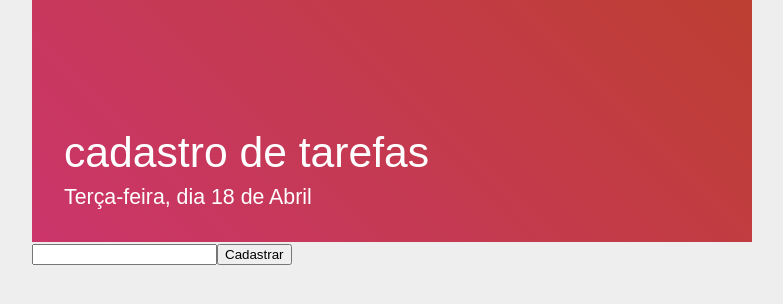
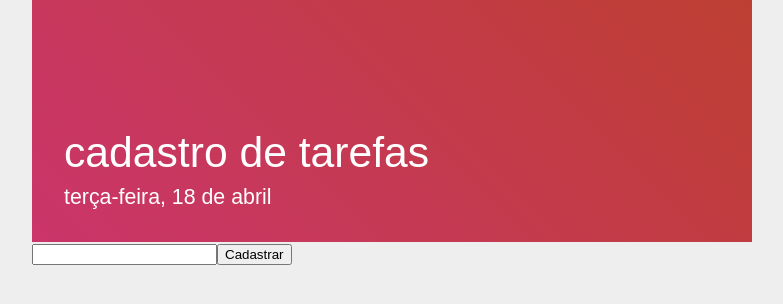
Before and after one commit to Galogico/LojaNode-React, a React (Create React App) app in the folder client/: page / in a window 1280 px wide. Shown: the top 304 px of the page, without its empty margins (248-1031 px from the left). Built offline with nearby package versions, Linux system fonts and the light colour scheme.

Commit message:
data atual

```diff
--- a/client/src/components/Titulo.js
+++ b/client/src/components/Titulo.js
@@ -1,11 +1,19 @@
 import { ModeloTitulo, TituloData, TituloNome } from '../styles/styles'
-import React from 'react'
+import React, { useState } from 'react'
+import { useEffect } from 'react'
 
 function Titulo() {
+    const [data, setData] = useState();
+    useEffect(()=>{
+        const dataAtual = new Date();
+        const dataFormato = {weekday: 'long', day: "numeric", month: "long"}
+        const dataFinal = dataAtual.toLocaleDateString("pt-br", dataFormato)
+        setData(dataFinal)
+    },[])
   return (
     <ModeloTitulo>
         <TituloNome>cadastro de tarefas</TituloNome>
-        <TituloData>Terça-feira, dia 18 de Abril</TituloData>
+        <TituloData>{data}</TituloData>
     </ModeloTitulo>
   )
 }
```
